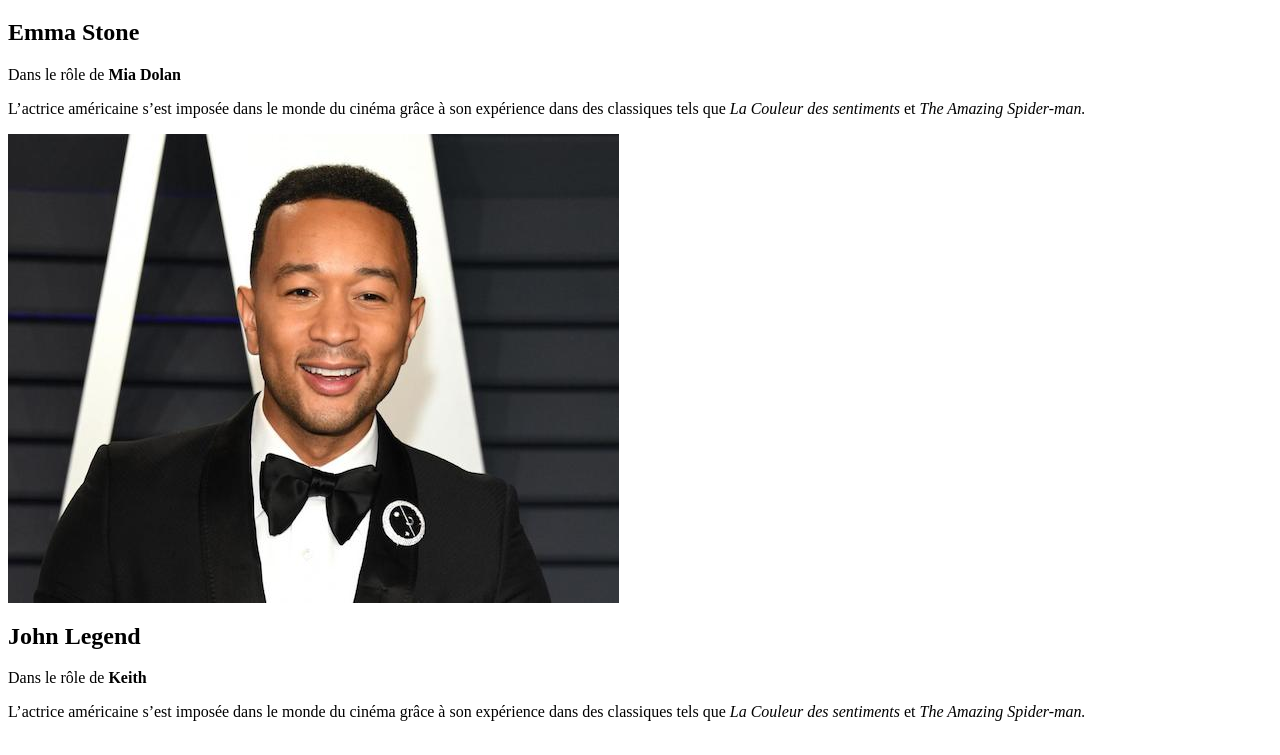
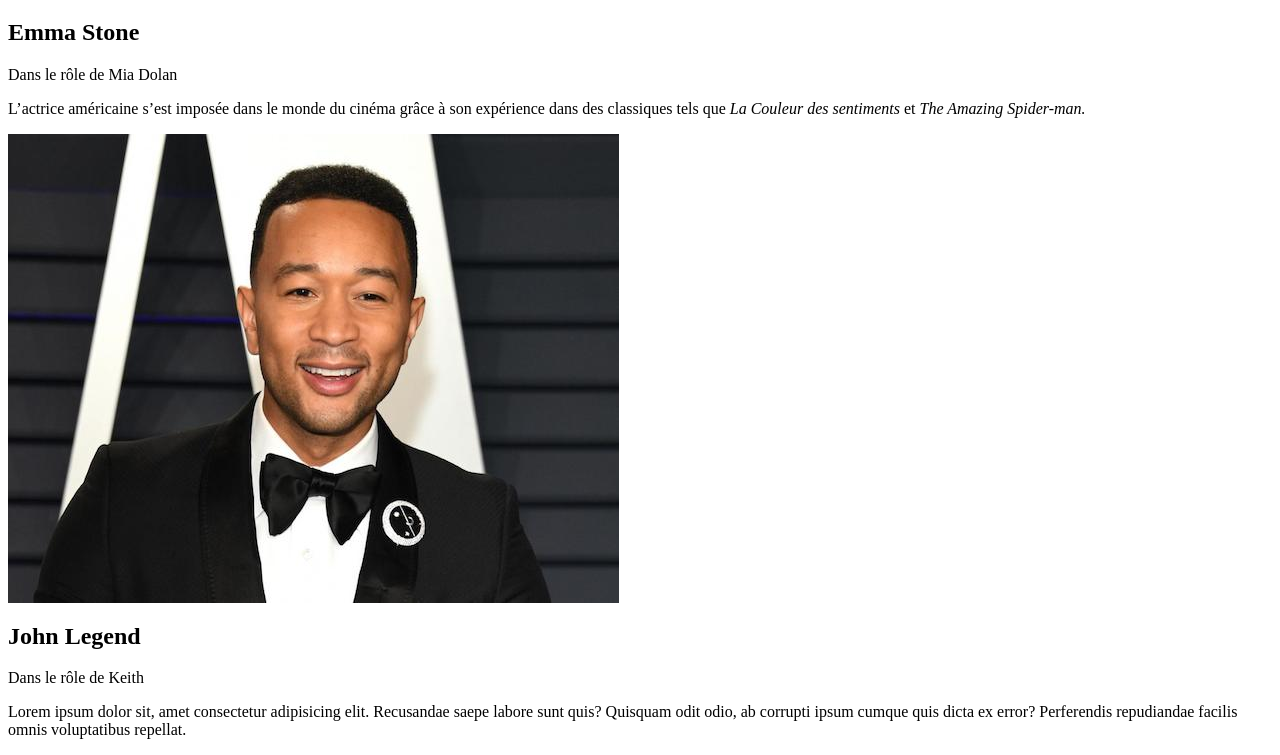
Before and after one commit to RomainPct/E18_Lalaland_Hetic_H2P2023, a PHP site: page /pages/casting.php in a window 1280 px wide. Shown: the part 1069-1824 px from the top of the page. Before the commit the page ends 1790 px from the top, so only its background shows below. Run offline with PHP 8.4, Linux system fonts and the light colour scheme.

Commit message:
modif alignement texte et image casting SCSS

```diff
--- a/pages/casting.php
+++ b/pages/casting.php
@@ -8,7 +8,7 @@ $nextPageName = "La gallerie";
     </div>
     <div class="containerRyanGosling__descriptionRyan">
         <h2>Ryan Gosling</h2>
-        <p>Dans le rôle de <b>Sebastien Wilder</b></p>
+        <p class="roleText">Dans le rôle de Sebastien Wilder</p>
         <p>Acteur et producteur de cinéma, a dès son plus jeune âge exercé la danse. Il a tourné dans le célèbre drame romantique <i>N’oublie jamais (The Notebook).</i></p>
     </div>
 </section>
@@ -18,7 +18,7 @@ $nextPageName = "La gallerie";
     </div>
     <div class="containerEmmaStone__descriptionEmma">
         <h2>Emma Stone</h2>
-        <p>Dans le rôle de <b>Mia Dolan</b></p>
+        <p class="roleText">Dans le rôle de Mia Dolan</p>
         <p>L’actrice américaine s’est imposée dans le monde du cinéma grâce à son expérience dans des classiques tels que <i>La Couleur des sentiments</i> et <i>The Amazing Spider-man.</i></p>
     </div>
 </section>
@@ -28,7 +28,7 @@ $nextPageName = "La gallerie";
     </div>
     <div class="containerJohnLegend__descriptionJohn">
         <h2>John Legend</h2>
-        <p>Dans le rôle de <b>Keith</b></p>
-        <p>L’actrice américaine s’est imposée dans le monde du cinéma grâce à son expérience dans des classiques tels que <i>La Couleur des sentiments</i> et <i>The Amazing Spider-man.</i></p>
+        <p class="roleText">Dans le rôle de Keith</p>
+        <p>Lorem ipsum dolor sit, amet consectetur adipisicing elit. Recusandae saepe labore sunt quis? Quisquam odit odio, ab corrupti ipsum cumque quis dicta ex error? Perferendis repudiandae facilis omnis voluptatibus repellat.</p>
     </div>
 </section>
```
Also changed, not shown: src/scss/_config.scss (+6 -1 lines), src/scss/partials/_casting.scss (+6 -4 lines).
